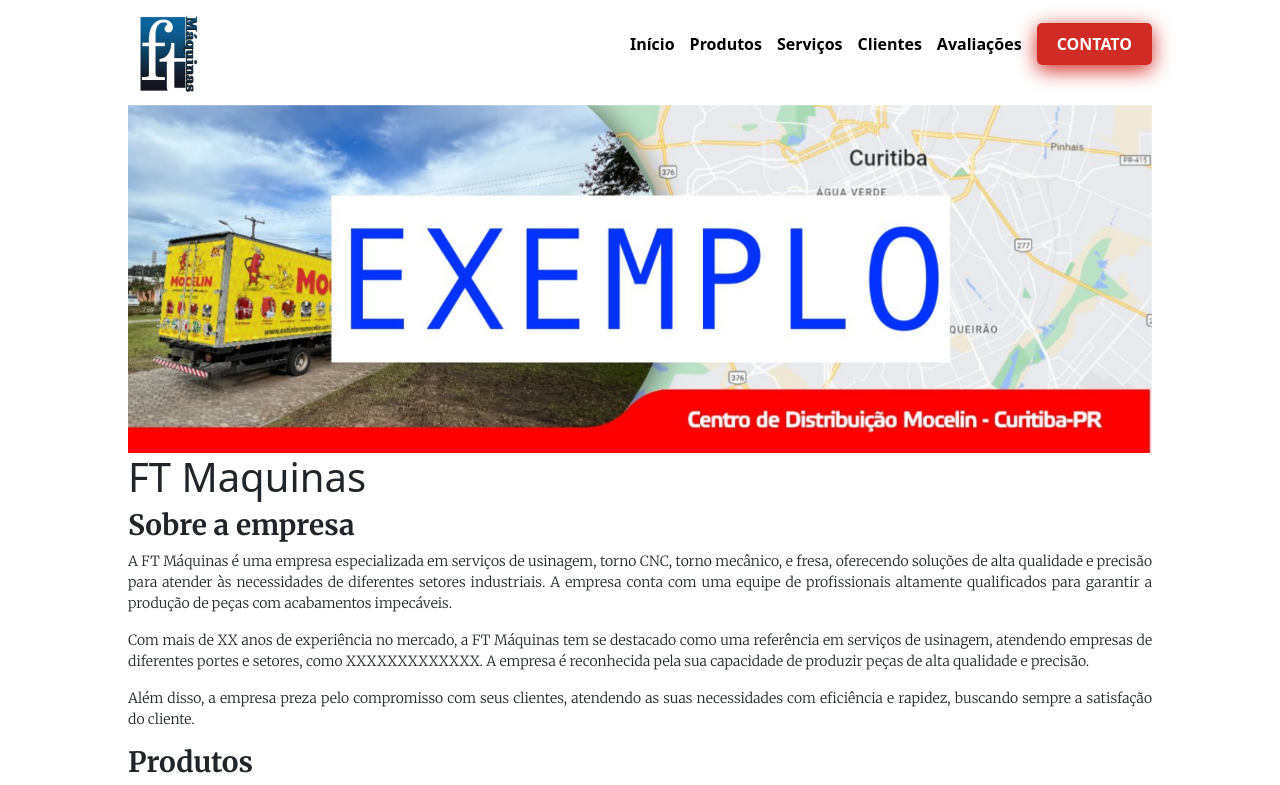
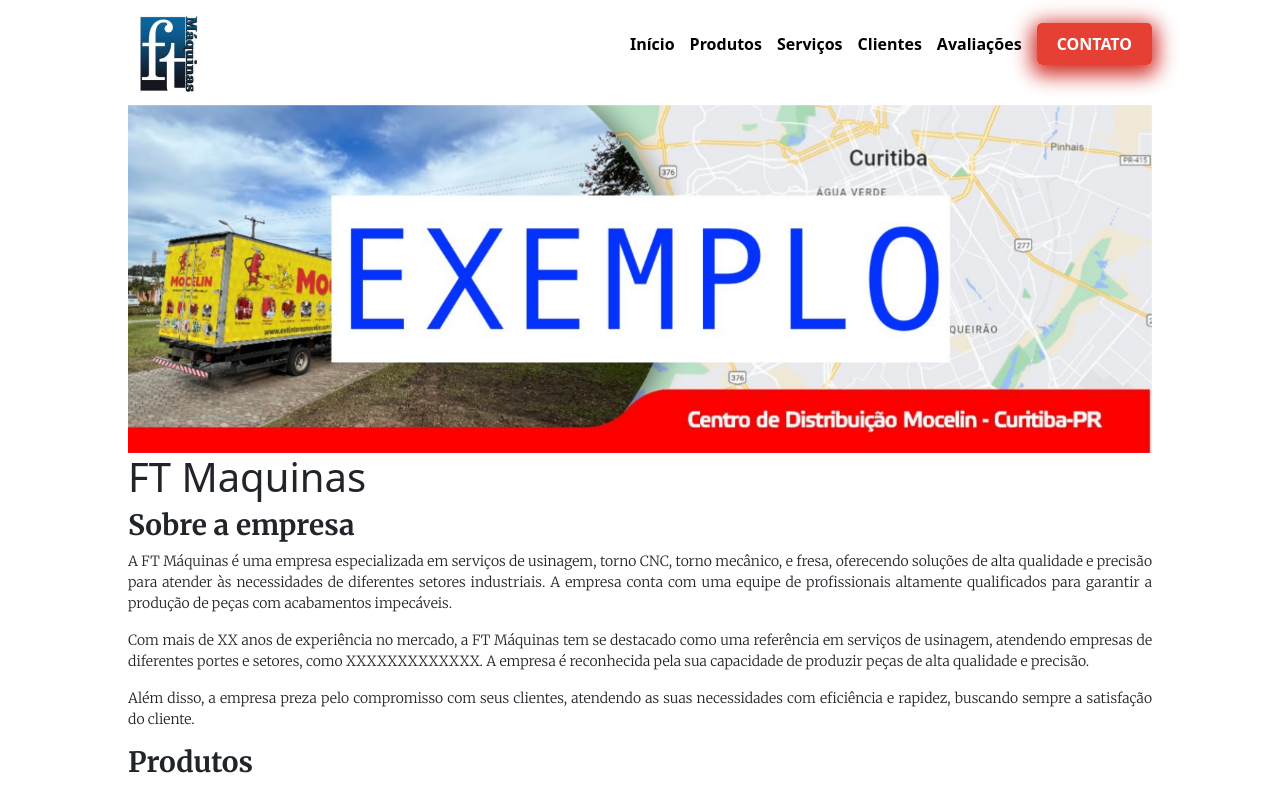
Before and after one commit to IgorFreitasRocha/page-ftmaquinas, a plain HTML site: page index.html in a window 1280 px wide. In both pictures the pointer is over the link 1094 px from the left and 44 px from the top of the page. Shown: the top 785 px of the page. Drawn offline with nearby package versions, Linux system fonts and the light colour scheme.

Commit message:
efeito hover botao cabecalho

```diff
--- a/assets/style.css
+++ b/assets/style.css
@@ -58,6 +58,13 @@ header {
   background-color: #D12B25;
   padding: 10px 20px;
   box-shadow: 0px 5px 20px 0px #D12B25;
+}
+
+#botao-contato:hover {
+  background-color: #e64035;
+  color: #ffff;
+  box-shadow: 0px 5px 20px 5px #D12B25;
+  transition: 300ms ease-in-out;
 }
 
 /* **** ORGANIZAO TEXTOS **** */
```
